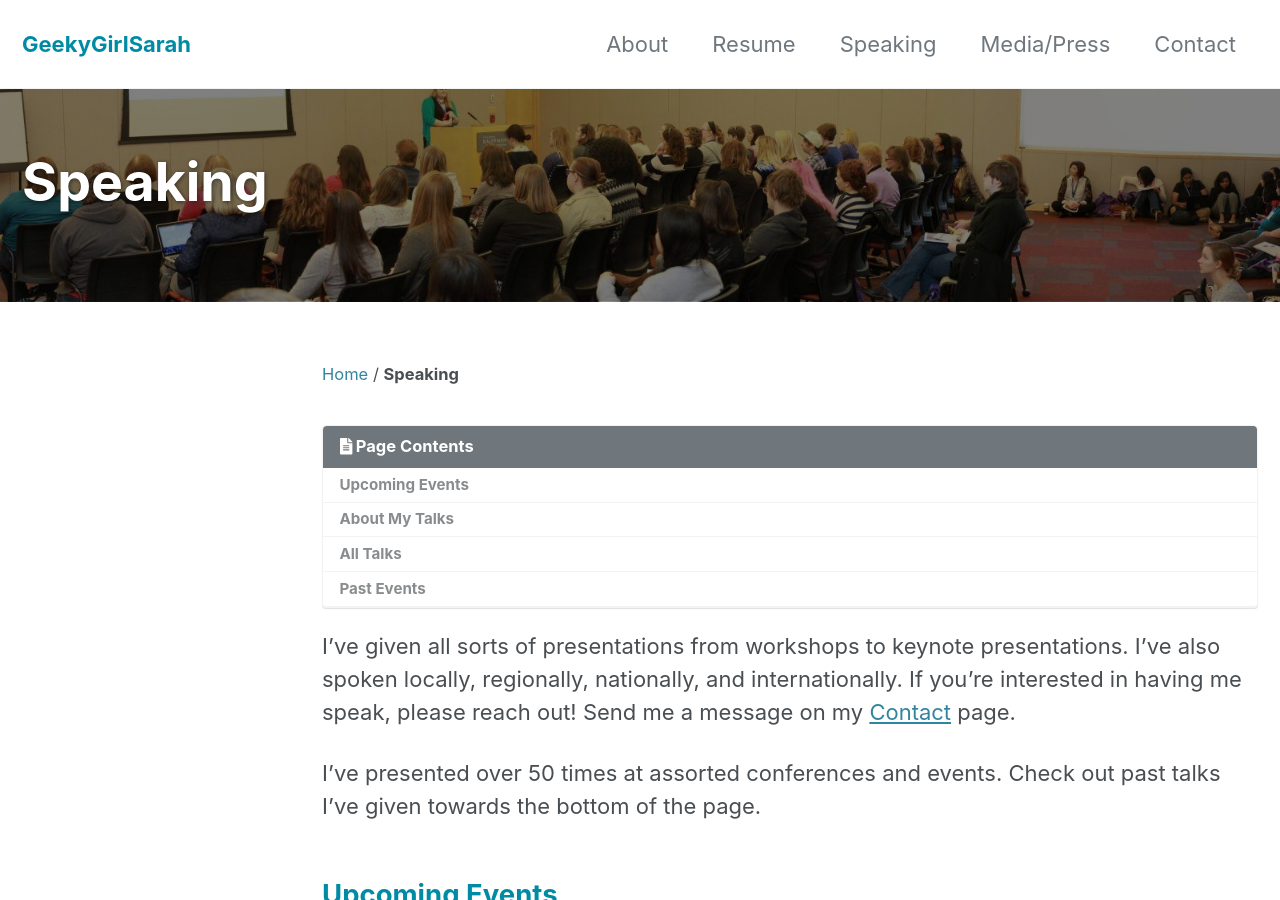
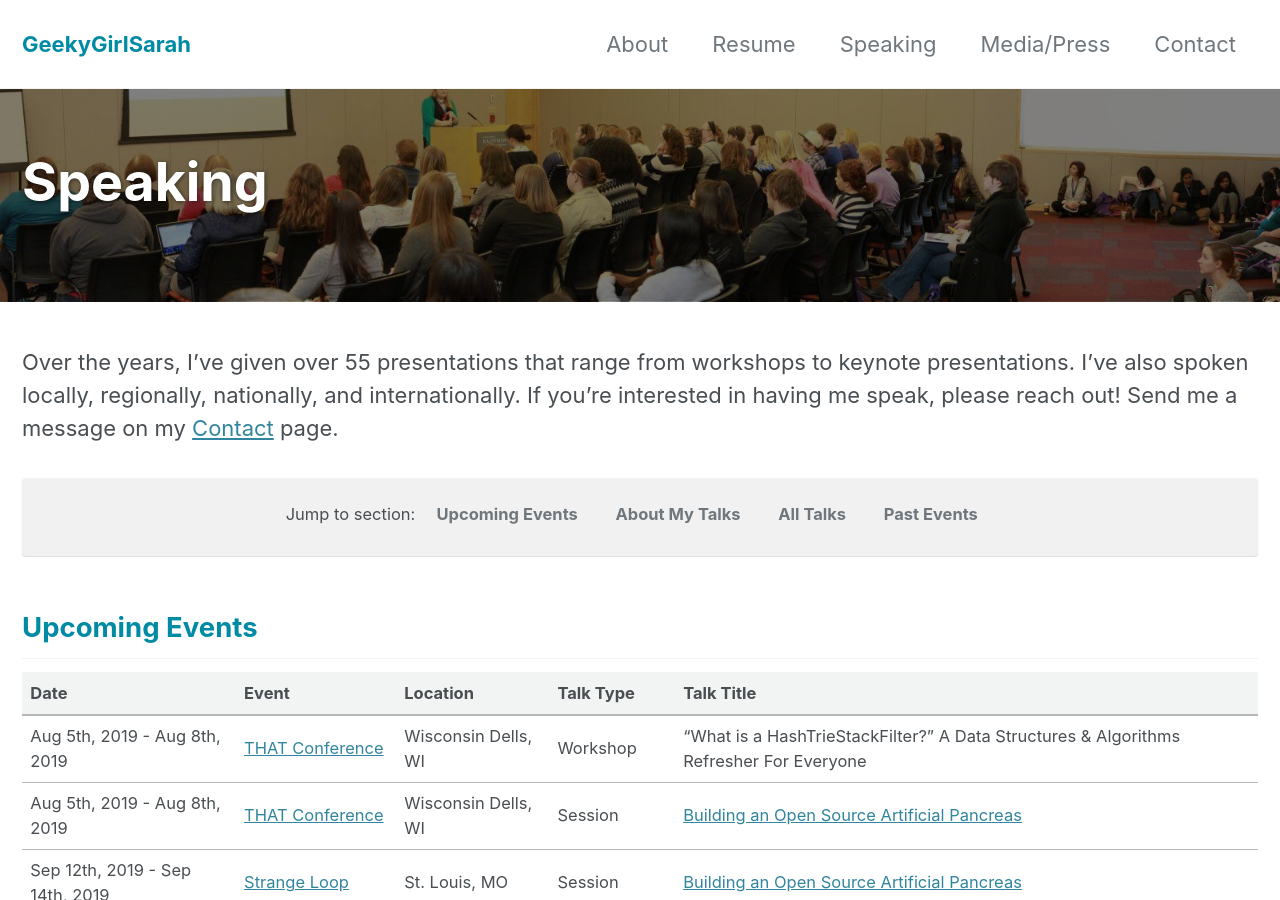
Before and after one commit to geekygirlsarah/geekygirlsarah.com, a Jekyll site: the page built from _pages/speaking.md, in a window 1280 px wide and 900 px high. Built offline with Jekyll 4.4.1, drawn with Linux system fonts in a browser that asks for light colours; cached includes are drawn as plain includes; nearby versions of some CDN libraries; comment, search, counter and statistics services are not loaded.

Commit message:
Add manual table of contents to speaking page

```diff
--- a/_pages/speaking.md
+++ b/_pages/speaking.md
@@ -11,20 +11,18 @@ header:
   overlay_color: "#000"
   overlay_filter: "0.5"
   overlay_image: assets/images/splash_bg_minkwic_2015.jpg
-toc: true
-toc_label: "Page Contents"
-toc_icon: "file-alt"
-#   actions:
-#     - label: "Download"
-#       url: "https://github.com/mmistakes/minimal-mistakes/"
-#   caption: "Photo credit: [**Unsplash**](https://unsplash.com)"
 ---
 
-I've given all sorts of presentations from workshops to keynote presentations. I've also spoken locally, regionally,
-nationally, and internationally. If you’re interested in having me speak, please reach out! Send me a message on my
-[Contact](/contact/) page.
+Over the years, I've given over 55 presentations that range from workshops to keynote presentations. I've also spoken
+locally, regionally, nationally, and internationally. If you’re interested in having me speak, please reach out! Send
+me a message on my [Contact](/contact/) page.
 
-I've presented over 50 times at assorted conferences and events. Check out past talks I've given towards the bottom of the page.
+Jump to section:
+[Upcoming Events](#upcoming-events){: .btn .btn--large}
+[About My Talks](#about-my-talks){: .btn .btn--large}
+[All Talks](#all-talks){: .btn .btn--large}
+[Past Events](#past-events){: .btn .btn--large}
+{: .notice--primary.text-center}
 
 ## Upcoming Events
 
```
Also changed, not shown: other parts of _pages/speaking.md (+1 -1 lines).
